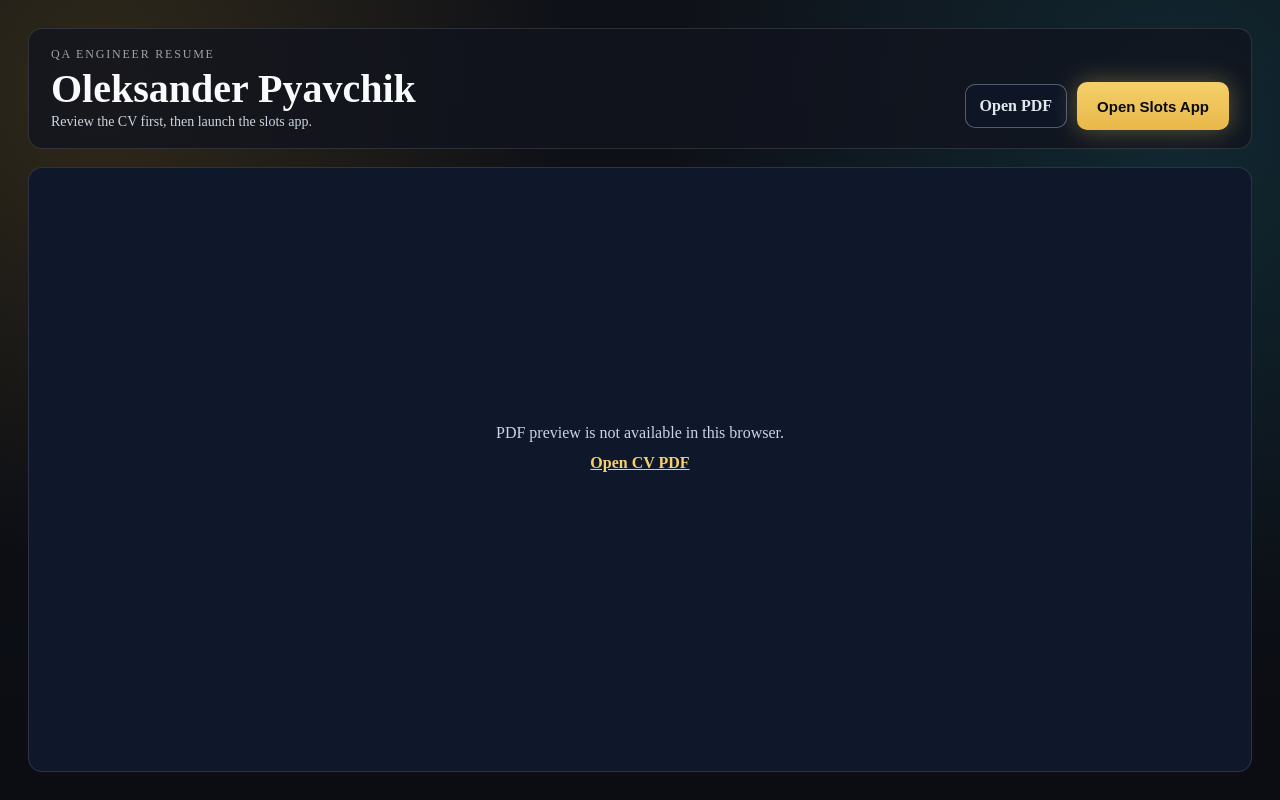
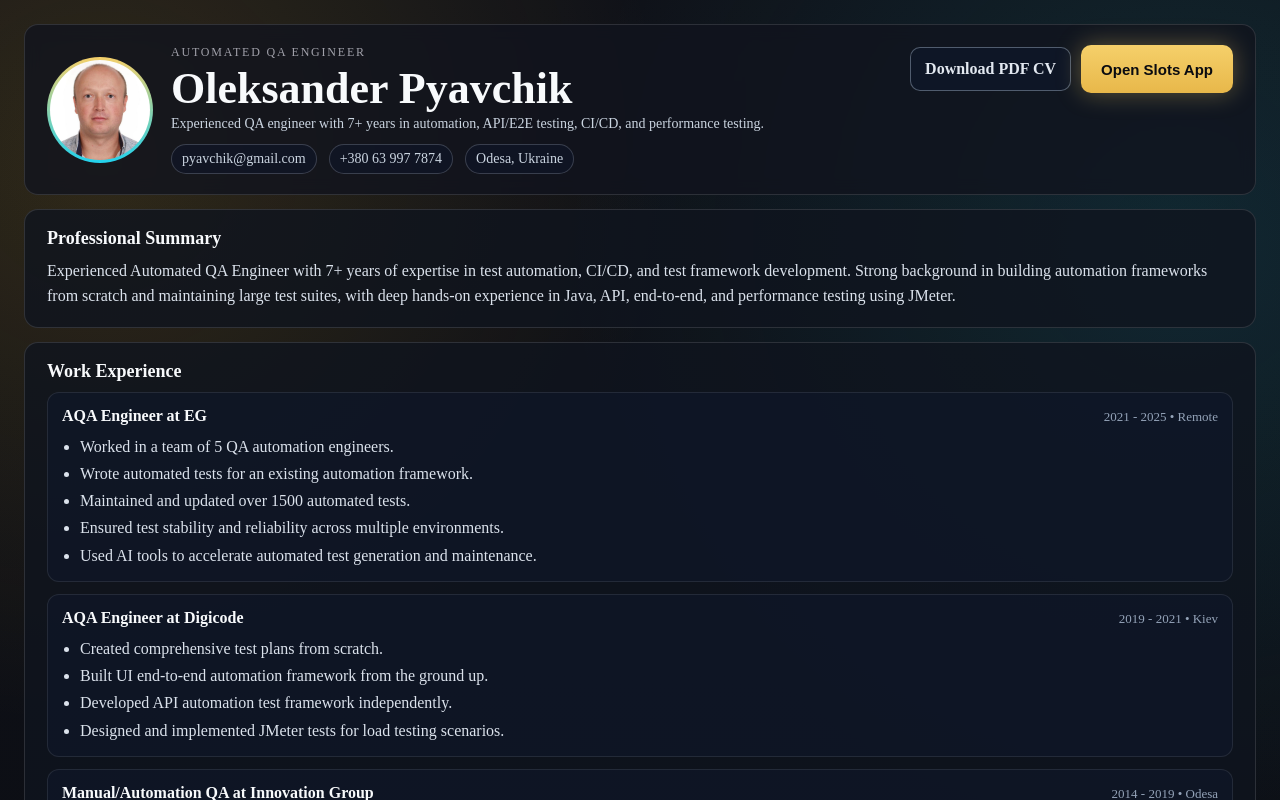
Before and after one commit to pyavchik/slotsone, a React (Vite) app in the folder frontend/: page / in a window 1280 px wide. Built offline with nearby package versions, Linux system fonts and the light colour scheme.

Commit message:
feat: redesign CV as professional web profile page

```diff
--- a/frontend/src/CVLanding.tsx
+++ b/frontend/src/CVLanding.tsx
@@ -1,35 +1,152 @@
 import './cvLanding.css';
 
-const CV_PATH = '/QA_Oleksander_Pyavchik_CV.pdf';
+const CV_PDF_PATH = '/QA_Oleksander_Pyavchik_CV.pdf';
+
+const SKILLS = [
+  'Java',
+  'Automated Testing',
+  'Test Framework Development',
+  'API Testing',
+  'End-to-End (E2E) Testing',
+  'CI/CD',
+  'JMeter (Load Testing)',
+  'Test Plans & Test Cases',
+  'Bug Reporting',
+  'Automated Reports',
+];
+
+const EXPERIENCE = [
+  {
+    role: 'AQA Engineer',
+    company: 'EG',
+    period: '2021 - 2025',
+    location: 'Remote',
+    highlights: [
+      'Worked in a team of 5 QA automation engineers.',
+      'Wrote automated tests for an existing automation framework.',
+      'Maintained and updated over 1500 automated tests.',
+      'Ensured test stability and reliability across multiple environments.',
+      'Used AI tools to accelerate automated test generation and maintenance.',
+    ],
+  },
+  {
+    role: 'AQA Engineer',
+    company: 'Digicode',
+    period: '2019 - 2021',
+    location: 'Kiev',
+    highlights: [
+      'Created comprehensive test plans from scratch.',
+      'Built UI end-to-end automation framework from the ground up.',
+      'Developed API automation test framework independently.',
+      'Designed and implemented JMeter tests for load testing scenarios.',
+    ],
+  },
+  {
+    role: 'Manual/Automation QA',
+    company: 'Innovation Group',
+    period: '2014 - 2019',
+    location: 'Odesa',
+    highlights: [
+      'Supported and enhanced automated tests using Java.',
+      'Performed manual testing of web and mobile applications.',
+      'Wrote detailed test cases and test documentation.',
+      'Collaborated with developers to resolve issues quickly.',
+    ],
+  },
+];
 
 export function CVLanding({ onOpenSlots }: { onOpenSlots: () => void }) {
   return (
     <main className="cv-page">
-      <section className="cv-hero">
-        <div>
-          <p className="cv-kicker">QA Engineer Resume</p>
-          <h1 className="cv-title">Oleksander Pyavchik</h1>
-          <p className="cv-subtitle">Review the CV first, then launch the slots app.</p>
+      <header className="cv-header-card">
+        <div className="cv-header-main">
+          <figure className="cv-avatar-wrap">
+            <img src="/cv-photo.jpg" alt="Oleksander Pyavchik" className="cv-avatar" />
+          </figure>
+
+          <div className="cv-identity">
+            <p className="cv-kicker">Automated QA Engineer</p>
+            <h1 className="cv-title">Oleksander Pyavchik</h1>
+            <p className="cv-subtitle">
+              Experienced QA engineer with 7+ years in automation, API/E2E testing, CI/CD, and performance testing.
+            </p>
+
+            <ul className="cv-contact-list" aria-label="Contact information">
+              <li>
+                <a href="mailto:pyavchik@gmail.com">pyavchik@gmail.com</a>
+              </li>
+              <li>
+                <a href="tel:+380639977874">+380 63 997 7874</a>
+              </li>
+              <li>Odesa, Ukraine</li>
+            </ul>
+          </div>
         </div>
+
         <div className="cv-actions">
-          <a className="cv-link" href={CV_PATH} target="_blank" rel="noreferrer">
-            Open PDF
+          <a className="cv-link" href={CV_PDF_PATH} target="_blank" rel="noreferrer">
+            Download PDF CV
           </a>
           <button type="button" className="cv-open-slots" onClick={onOpenSlots}>
             Open Slots App
           </button>
         </div>
+      </header>
+
+      <section className="cv-section">
+        <h2>Professional Summary</h2>
+        <p>
+          Experienced Automated QA Engineer with 7+ years of expertise in test automation, CI/CD, and test framework
+          development. Strong background in building automation frameworks from scratch and maintaining large test
+          suites, with deep hands-on experience in Java, API, end-to-end, and performance testing using JMeter.
+        </p>
       </section>
 
-      <section className="cv-viewer-shell">
-        <object data={CV_PATH} type="application/pdf" className="cv-viewer" aria-label="Oleksander Pyavchik CV PDF preview">
-          <div className="cv-fallback">
-            <p>PDF preview is not available in this browser.</p>
-            <a href={CV_PATH} target="_blank" rel="noreferrer">
-              Open CV PDF
-            </a>
-          </div>
-        </object>
+      <section className="cv-section">
+        <h2>Work Experience</h2>
+        <div className="cv-experience-list">
+          {EXPERIENCE.map((item) => (
+            <article key={`${item.company}-${item.period}`} className="cv-experience-item">
+              <div className="cv-experience-head">
+                <h3>
+                  {item.role} at {item.company}
+                </h3>
+                <p>
+                  {item.period} • {item.location}
+                </p>
+              </div>
+              <ul>
+                {item.highlights.map((highlight) => (
+                  <li key={highlight}>{highlight}</li>
+                ))}
+              </ul>
+            </article>
+          ))}
+        </div>
+      </section>
+
+      <section className="cv-section">
+        <h2>Core Skills</h2>
+        <div className="cv-skills-grid">
+          {SKILLS.map((skill) => (
+            <span key={skill} className="cv-skill-pill">
+              {skill}
+            </span>
+          ))}
+        </div>
+      </section>
+
+      <section className="cv-section cv-languages">
+        <h2>Languages</h2>
+        <p>Ukrainian, English</p>
+      </section>
+
+      <section className="cv-section cv-final-cta">
+        <h2>Project Demo</h2>
+        <p>Use the button below to launch the interactive slots application.</p>
+        <button type="button" className="cv-open-slots" onClick={onOpenSlots}>
+          Open Slots App
+        </button>
       </section>
     </main>
   );
--- a/frontend/src/cvLanding.css
+++ b/frontend/src/cvLanding.css
@@ -1,7 +1,7 @@
 .cv-page {
   width: 100%;
   min-height: 100vh;
-  padding: 28px;
+  padding: 24px;
   background:
     radial-gradient(circle at 8% 12%, rgba(251, 191, 36, 0.14), transparent 34%),
     radial-gradient(circle at 92% 18%, rgba(34, 211, 238, 0.12), transparent 38%),
@@ -9,18 +9,48 @@
   color: #f8fafc;
   display: flex;
   flex-direction: column;
+  gap: 14px;
+  overflow-x: hidden;
+}
+
+.cv-header-card {
+  display: flex;
+  flex-wrap: wrap;
+  align-items: center;
+  justify-content: space-between;
+  gap: 20px;
+  padding: 20px 22px;
+  border-radius: 14px;
+  border: 1px solid rgba(255, 255, 255, 0.12);
+  background: rgba(17, 20, 30, 0.78);
+  backdrop-filter: blur(8px);
+}
+
+.cv-header-main {
+  display: flex;
+  align-items: center;
   gap: 18px;
 }
 
-.cv-hero {
-  display: flex;
-  justify-content: space-between;
-  align-items: flex-end;
-  gap: 18px;
-  padding: 18px 22px;
-  border-radius: 14px;
-  border: 1px solid rgba(255, 255, 255, 0.12);
-  background: rgba(17, 20, 30, 0.78);
+.cv-avatar-wrap {
+  margin: 0;
+  width: 106px;
+  height: 106px;
+  border-radius: 999px;
+  padding: 3px;
+  background: linear-gradient(180deg, #f5d06a 0%, #22d3ee 100%);
+}
+
+.cv-avatar {
+  width: 100%;
+  height: 100%;
+  object-fit: cover;
+  border-radius: 999px;
+  display: block;
+}
+
+.cv-identity {
+  max-width: min(850px, 100%);
 }
 
 .cv-kicker {
@@ -33,7 +63,7 @@
 
 .cv-title {
   margin: 6px 0 4px;
-  font-size: clamp(28px, 4vw, 40px);
+  font-size: clamp(30px, 4vw, 44px);
   line-height: 1.05;
 }
 
@@ -47,6 +77,7 @@
   display: flex;
   align-items: center;
   gap: 10px;
+  align-self: flex-start;
 }
 
 .cv-link {
@@ -95,46 +126,131 @@
   outline-offset: 2px;
 }
 
-.cv-viewer-shell {
-  flex: 1;
-  min-height: 70vh;
+.cv-contact-list {
+  margin: 12px 0 0;
+  padding: 0;
+  list-style: none;
+  display: flex;
+  flex-wrap: wrap;
+  gap: 12px;
+  color: #cbd5e1;
+  font-size: 14px;
+}
+
+.cv-contact-list li {
+  padding: 6px 10px;
+  border-radius: 999px;
+  border: 1px solid rgba(203, 213, 225, 0.22);
+  background: rgba(15, 23, 42, 0.55);
+}
+
+.cv-contact-list a {
+  color: inherit;
+  text-decoration: none;
+}
+
+.cv-section {
+  padding: 18px 22px;
   border-radius: 14px;
   border: 1px solid rgba(255, 255, 255, 0.12);
-  overflow: hidden;
-  background: #0f172a;
+  background: rgba(16, 20, 30, 0.8);
 }
 
-.cv-viewer {
-  width: 100%;
-  height: 100%;
-  min-height: 70vh;
-  border: none;
+.cv-section h2 {
+  margin: 0 0 10px;
+  font-size: 18px;
+  color: #f8fafc;
 }
 
-.cv-fallback {
-  width: 100%;
-  height: 100%;
-  min-height: 70vh;
-  display: flex;
-  flex-direction: column;
-  align-items: center;
-  justify-content: center;
-  gap: 12px;
-  color: #cbd5e1;
+.cv-section p {
+  margin: 0;
+  line-height: 1.55;
+  color: #dbe2ec;
 }
 
-.cv-fallback a {
-  color: #f5d06a;
-  font-weight: 700;
+.cv-experience-list {
+  display: grid;
+  gap: 12px;
+}
+
+.cv-experience-item {
+  padding: 14px;
+  border-radius: 12px;
+  border: 1px solid rgba(255, 255, 255, 0.09);
+  background: rgba(15, 23, 42, 0.62);
+}
+
+.cv-experience-head {
+  display: flex;
+  flex-wrap: wrap;
+  justify-content: space-between;
+  gap: 8px;
+  margin-bottom: 8px;
+}
+
+.cv-experience-head h3 {
+  margin: 0;
+  font-size: 16px;
+  color: #f8fafc;
+}
+
+.cv-experience-head p {
+  margin: 0;
+  font-size: 13px;
+  color: #94a3b8;
+}
+
+.cv-experience-item ul {
+  margin: 0;
+  padding-left: 18px;
+  display: grid;
+  gap: 4px;
+}
+
+.cv-experience-item li {
+  color: #dbe2ec;
+  line-height: 1.45;
+}
+
+.cv-skills-grid {
+  display: flex;
+  flex-wrap: wrap;
+  gap: 8px;
+}
+
+.cv-skill-pill {
+  padding: 8px 11px;
+  border-radius: 999px;
+  font-size: 13px;
+  font-weight: 600;
+  color: #f8fafc;
+  border: 1px solid rgba(148, 163, 184, 0.28);
+  background: rgba(15, 23, 42, 0.55);
+}
+
+.cv-languages p {
+  font-weight: 600;
+}
+
+.cv-final-cta {
+  display: flex;
+  flex-wrap: wrap;
+  align-items: center;
+  justify-content: space-between;
+  gap: 14px;
 }
 
 @media (max-width: 880px) {
   .cv-page {
-    padding: 14px;
+    padding: 12px;
     gap: 12px;
   }
 
-  .cv-hero {
+  .cv-header-card {
+    padding: 16px;
+  }
+
+  .cv-header-main {
     flex-direction: column;
     align-items: flex-start;
   }
@@ -149,8 +265,11 @@
     flex: 1 1 180px;
   }
 
-  .cv-viewer-shell,
-  .cv-viewer {
-    min-height: calc(100vh - 230px);
+  .cv-section {
+    padding: 14px 16px;
+  }
+
+  .cv-final-cta .cv-open-slots {
+    width: 100%;
   }
 }
```
Also changed, not shown: frontend/public/cv-photo.jpg (added).
